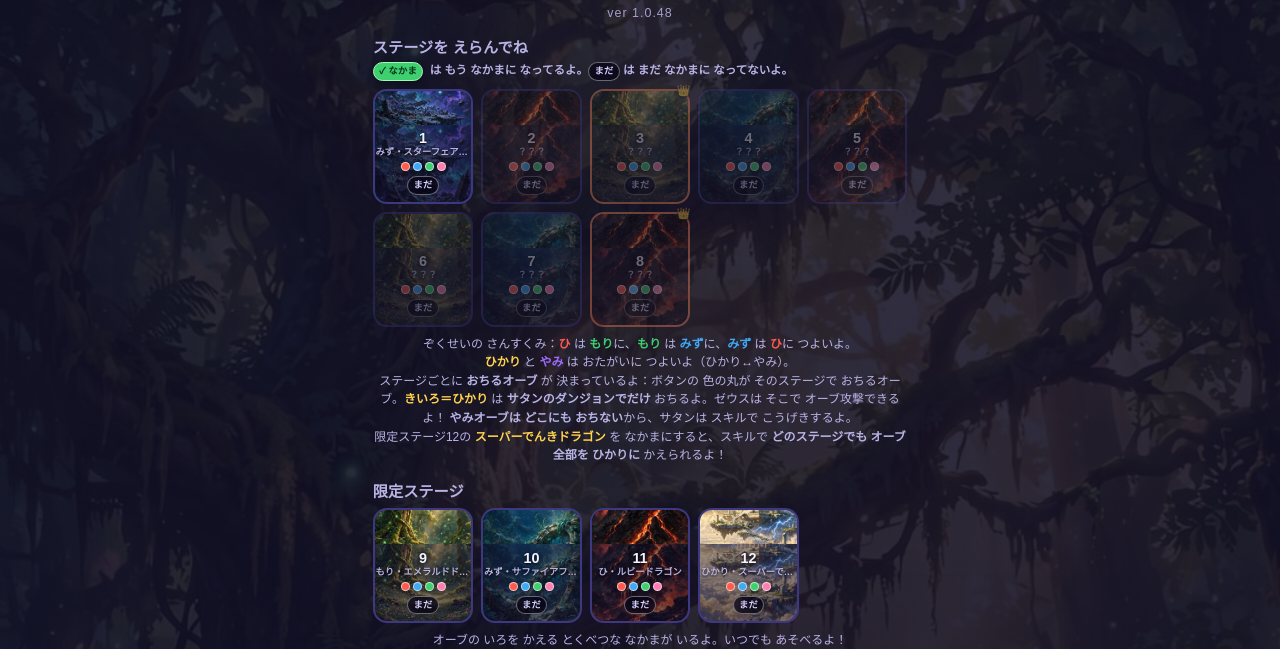
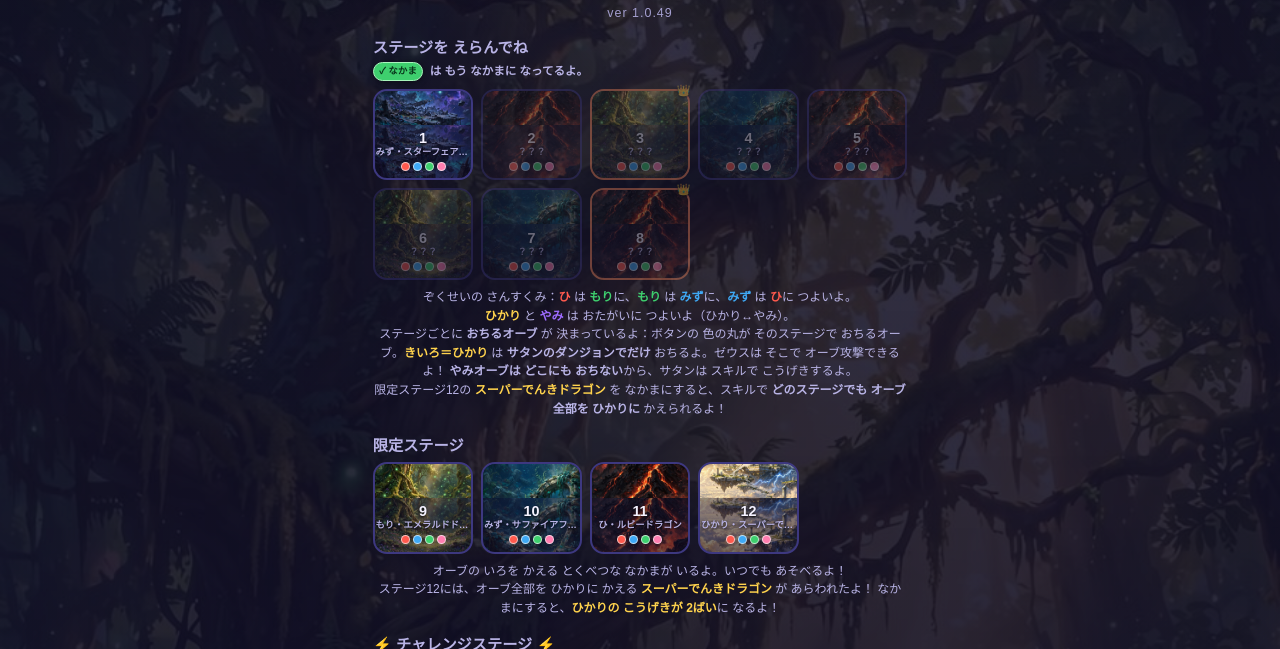
Before and after one commit to YUICHI-git-svg/yuiharuka-puzzle-game, a plain HTML site: page index.html in a window 1280 px wide. Shown: the part 86-735 px from the top of the page. Drawn offline with Linux system fonts and the light colour scheme.

Commit message:
ver 1.0.49: show recruited badge only when recruited

```diff
--- a/index.html
+++ b/index.html
@@ -46,11 +46,10 @@
   .stage-btn.cleared{border-color:var(--forest);}
   .stage-btn.locked{opacity:.38;}
   .stage-btn .crown{position:absolute;top:-7px;right:-2px;font-size:.68rem;color:var(--gold);}
-  /* なかま済みアイコン：そのステージの敵が もう仲間かどうかを
-     ボタン下部のピルで示す（みどり＝なかま済み／暗いピル＝まだ） */
+  /* なかま済みアイコン：そのステージの敵が もう仲間のときだけ、
+     ボタン下部に みどりのピルを出す（まだのときは何も出さない） */
   .recruit{display:inline-flex;align-items:center;justify-content:center;gap:.15rem;font-size:.58rem;font-weight:900;line-height:1.15;padding:.18rem .34rem;border-radius:999px;white-space:nowrap;letter-spacing:.02em;}
   .recruit.yes{background:var(--forest);color:#07331a;border:1px solid #a8f5bc;box-shadow:0 1px 6px rgba(0,0,0,.45);}
-  .recruit.no{background:rgba(8,6,24,.78);color:#d6d1ff;border:1px solid rgba(255,255,255,.38);}
   .stage-btn .recruit{margin-top:.3rem;}
   .stage-btn.challenge .recruit,.stage-btn.satan .recruit{font-size:.7rem;padding:.26rem .55rem;}
   .recruit-legend{display:flex;align-items:center;gap:.4rem;font-size:.72rem;color:var(--sub);font-weight:700;margin:-.1rem 0 .5rem;line-height:1.4;}
@@ -323,10 +322,10 @@
   </div>
   <div class="wrap">
     <h1>ゆいとはるかのパズルゲーム</h1>
-    <div class="ver-line">ver 1.0.48</div>
+    <div class="ver-line">ver 1.0.49</div>
 
     <div class="sec-title">ステージを えらんでね</div>
-    <p class="recruit-legend"><span class="recruit yes">✓ なかま</span><span>は もう なかまに なってるよ。<span class="recruit no">まだ</span> は まだ なかまに なってないよ。</span></p>
+    <p class="recruit-legend"><span class="recruit yes">✓ なかま</span><span>は もう なかまに なってるよ。</span></p>
     <div class="stages" id="stageGrid"></div>
     <p class="hint">ぞくせいの さんすくみ：<b style="color:var(--fire)">ひ</b> は <b style="color:var(--forest)">もり</b>に、<b style="color:var(--forest)">もり</b> は <b style="color:var(--water)">みず</b>に、<b style="color:var(--water)">みず</b> は <b style="color:var(--fire)">ひ</b>に つよいよ。<br><b style="color:var(--light)">ひかり</b> と <b style="color:var(--dark)">やみ</b> は おたがいに つよいよ（ひかり↔やみ）。<br>ステージごとに <b>おちるオーブ</b> が 決まっているよ：ボタンの 色の丸が そのステージで おちるオーブ。<b style="color:var(--light)">きいろ＝ひかり</b> は <b>サタンのダンジョンでだけ</b> おちるよ。ゼウスは そこで オーブ攻撃できるよ！ <b>やみオーブは どこにも おちない</b>から、サタンは スキルで こうげきするよ。<br>限定ステージ12の <b style="color:var(--light)">スーパーでんきドラゴン</b> を なかまにすると、スキルで <b>どのステージでも オーブ全部を ひかりに</b> かえられるよ！</p>
 
@@ -1306,7 +1305,7 @@ function renderHome(){
     /* なかま済みアイコン：このステージの敵キャラを すでに仲間に
        しているかどうか（save().owned に敵のIDが含まれるか）で出し分ける */
     const isOwned=save().owned.includes(st.enemy);
-    const recruitHtml='<span class="recruit '+(isOwned?"yes":"no")+'">'+(isOwned?"✓ なかま":"まだ")+'</span>';
+    const recruitHtml=isOwned?'<span class="recruit yes">✓ なかま</span>':"";
     if(st.satan){
       b.innerHTML=thumbHtml+'<span class="crown">👿</span>'+(un?"サタン":"？？？")+"<small>"+(un?"やみ・HP 22000・第1章 最終ボス":"ゼウスを なかまにすると 追加される")+"</small>"+'<span class="orb-drops">'+orbDotsHTML(st)+'</span>'+recruitHtml;
     } else if(st.challenge){
--- a/sw.js
+++ b/sw.js
@@ -1,4 +1,4 @@
-const CACHE_NAME = 'yuiharuka-puzzle-v48';
+const CACHE_NAME = 'yuiharuka-puzzle-v49';
 const ASSETS = [
   './',
   'index.html',
```
